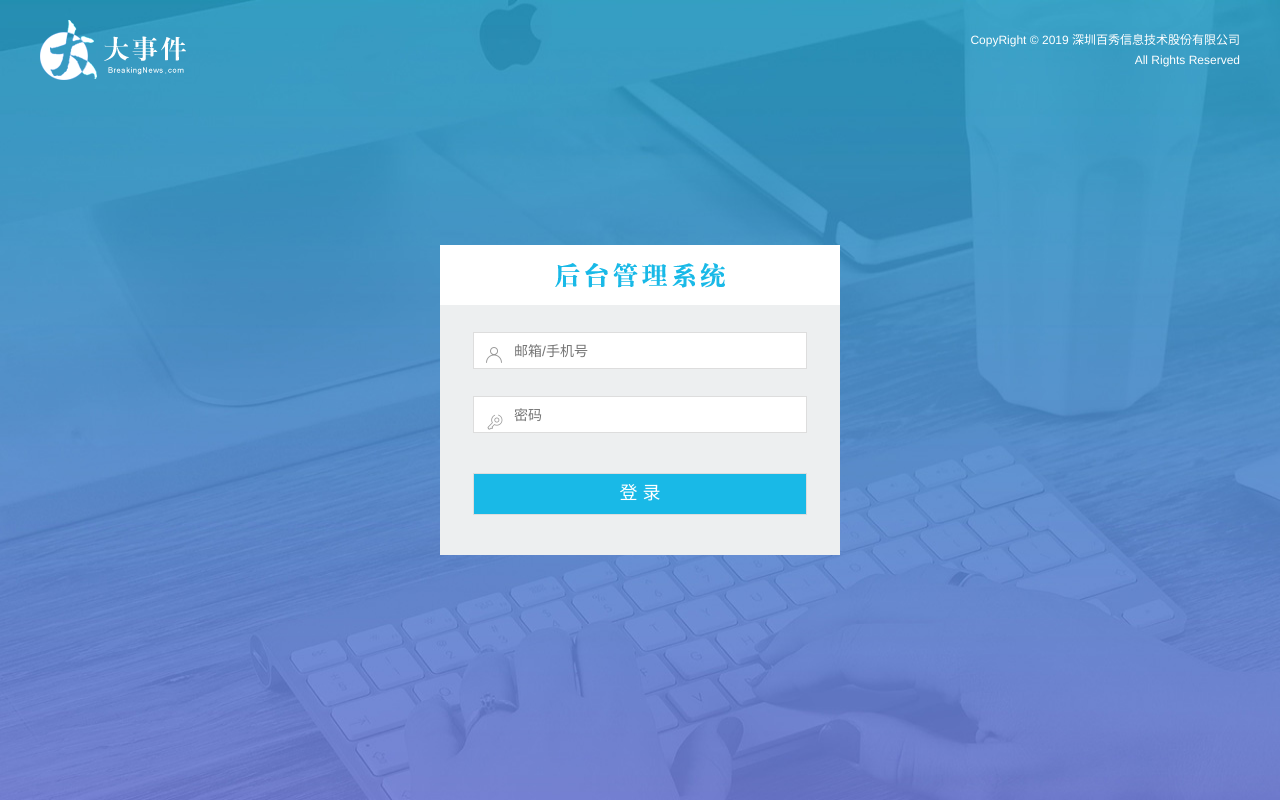
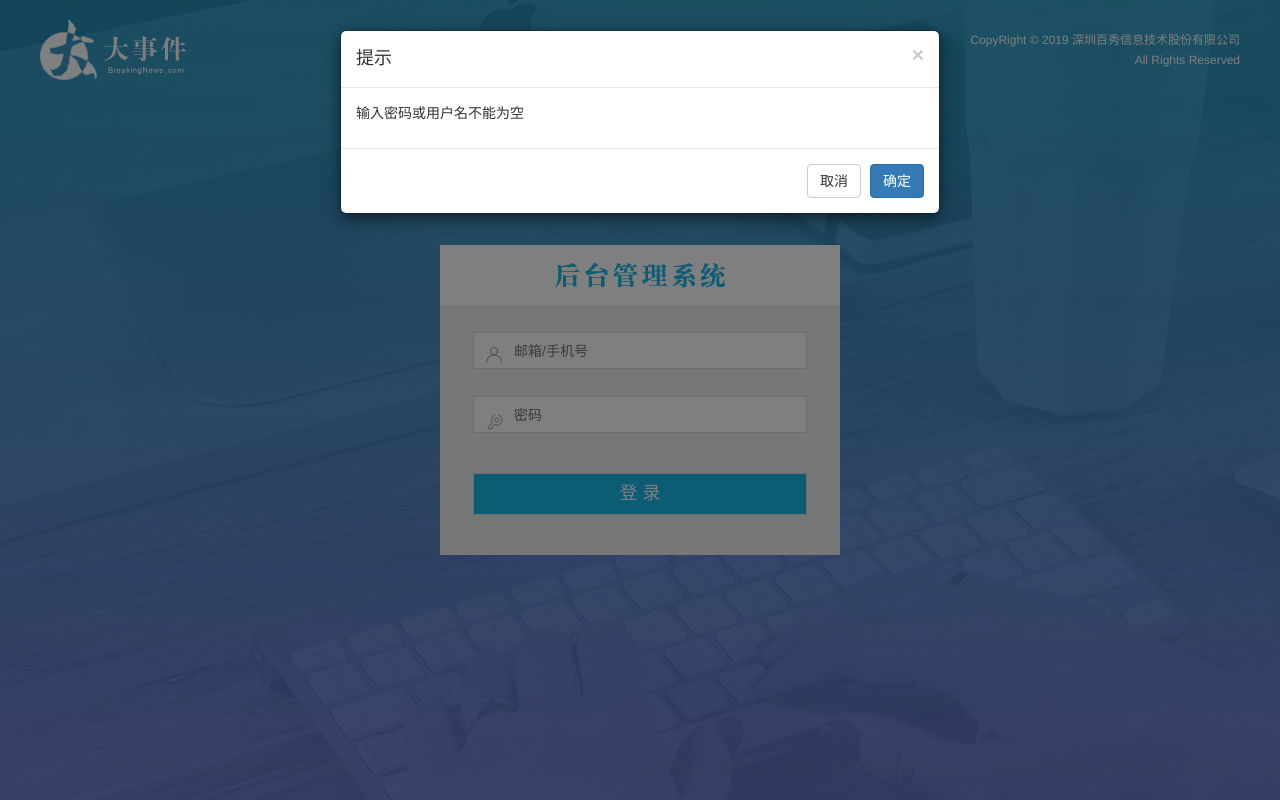
Before and after one commit to QQQQQalia/myBIgNew, a plain HTML site: page admin/login.html in a window 1280 px wide. Both pictures are taken after a click on the button "登 录". Drawn offline with Linux system fonts and the light colour scheme; no server answers.

Commit message:
2020-06-22 登录页面完成

```diff
--- a/admin/js/login.js
+++ b/admin/js/login.js
@@ -2,13 +2,17 @@
  * @Author: QLJ
  * @Date: 2020-06-18 16:18:30
  * @LastEditors: QLJ
- * @LastEditTime: 2020-06-21 17:04:57
+ * @LastEditTime: 2020-06-22 09:30:20
  * @FilePath: \BigNews\admin\js\login.js
  */
 $(function () {
   $('.loginBtn').on('click', function () {
-    let username = $('.input_txt').val()
-    let password = $('.input_pass').val()
+    let username = $('.input_txt').val().trim()
+    let password = $('.input_pass').val().trim()
+    if (username == '' || password == '') {
+      $('#myModal').modal('show');
+      $('.modaltext').text('输入密码或用户名不能为空');
+    }
     // 用户登录
     // 请求地址：/admin/user/login
     // 请求方式：post
@@ -23,11 +27,25 @@ $(function () {
       success: function (response) {
         console.log(response);
         if (response.code == 200) {
-          location.href = './index.html'
+          $('#myModal').modal('show')
+          $('.modaltext').text(response.msg);
+          // hidden.bs.modal监听成功登录后的确认事件
+          // 在模态框关闭后 进行token存储 并跳转到首页
+          $('#myModal').on('hidden.bs.modal', function (e) {
+            // 跳转之前进行token存储
+            localStorage.setItem('BigNewToken', response.token)
+            location.href = './index.html'
+          })
+        } else {
+          $('#myModal').modal('show')
+          $('.modaltext').text(response.msg);
         }
       }
     });
+  });
 
-
+  $('.btnconfirm').click(function (e) {
+    e.preventDefault();
+    $('#myModal').modal('hide')
   });
 })
--- a/admin/login.html
+++ b/admin/login.html
@@ -2,7 +2,7 @@
  * @Author: QLJ
  * @Date: 2020-06-18 16:18:30
  * @LastEditors: QLJ
- * @LastEditTime: 2020-06-21 17:04:04
+ * @LastEditTime: 2020-06-22 09:19:58
  * @FilePath: \BigNews\admin\login.html
 -->
 <!DOCTYPE html>
@@ -44,6 +44,37 @@
         </form>
       </div>
     </div>
+    <div class="modal fade" tabindex="-1" role="dialog" id="myModal">
+      <div class="modal-dialog" role="document">
+        <div class="modal-content">
+          <div class="modal-header">
+            <button
+              type="button"
+              class="close"
+              data-dismiss="modal"
+              aria-label="Close"
+            >
+              <span aria-hidden="true">&times;</span>
+            </button>
+            <h4 class="modal-title">提示</h4>
+          </div>
+          <div class="modal-body">
+            <p class="modaltext">One fine body&hellip;</p>
+          </div>
+          <div class="modal-footer">
+            <button type="button" class="btn btn-default" data-dismiss="modal">
+              取消
+            </button>
+            <button type="button" class="btn btn-primary btnconfirm">
+              确定
+            </button>
+          </div>
+        </div>
+        <!-- /.modal-content -->
+      </div>
+      <!-- /.modal-dialog -->
+    </div>
+    <!-- /.modal -->
     <script src="./js/login.js"></script>
     <script src="./libs/http.js"></script>
   </body>
```
